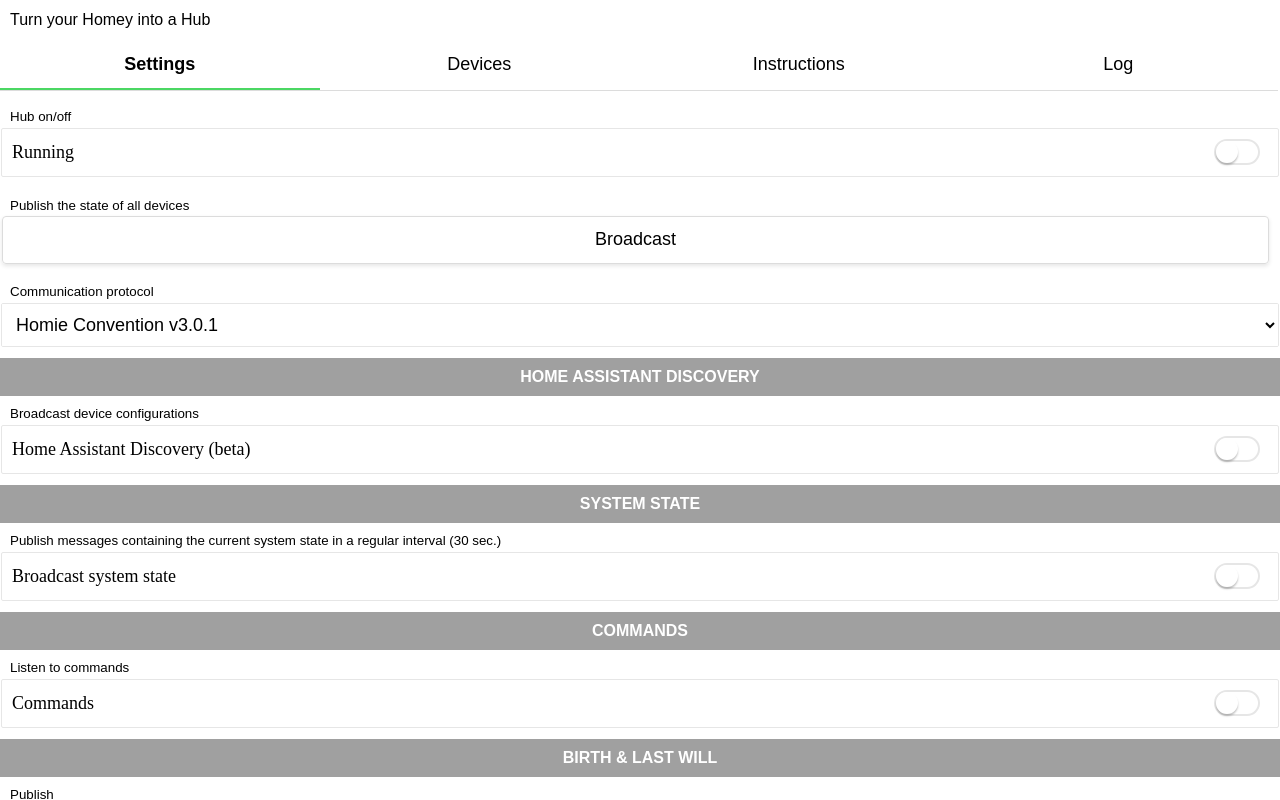
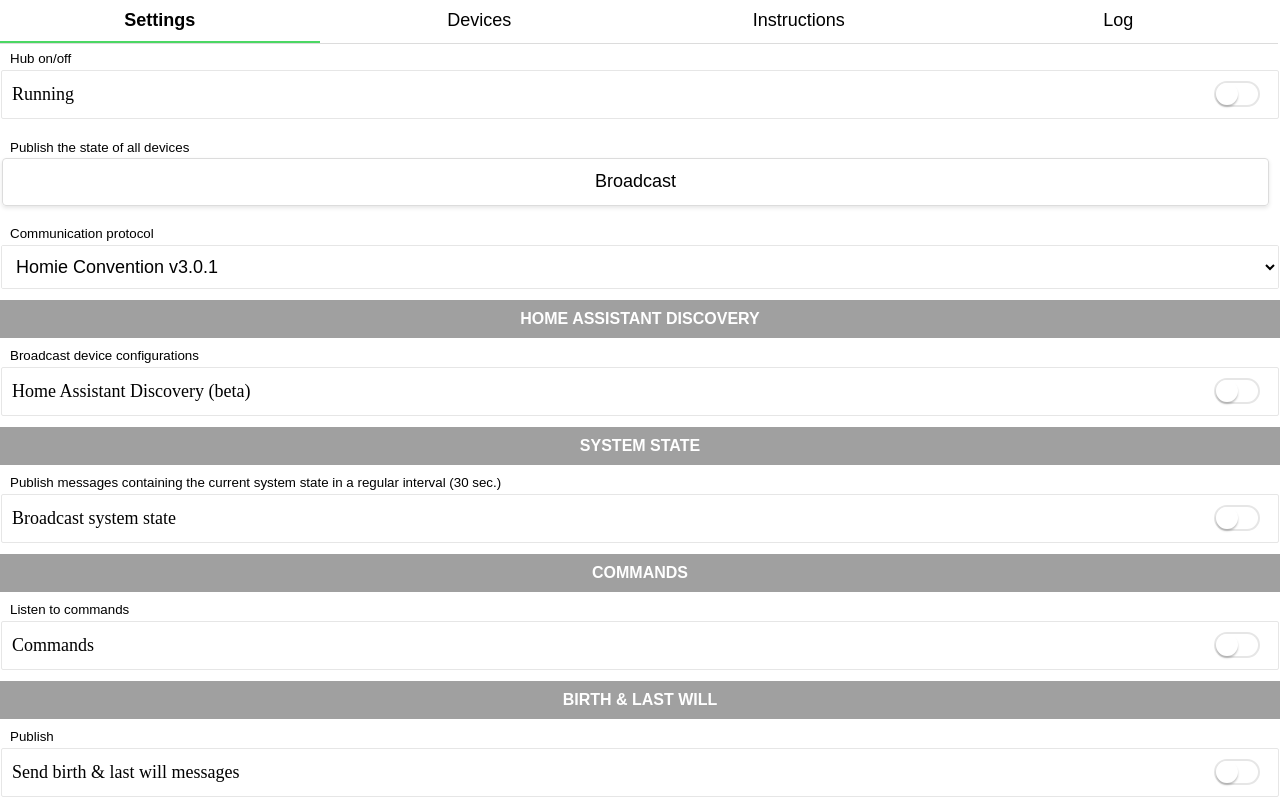
Before and after one commit to harriedegroot/nl.hdg.mqtt, a website: page settings/index.html in a window 1280 px wide. Drawn offline with nearby package versions, Linux system fonts and the light colour scheme.

Commit message:
removed benefit message from top of settings page

```diff
--- a/assets/styles.css
+++ b/assets/styles.css
@@ -73,13 +73,13 @@ ol, ul {
 }
 
 .tabs {
-    height: 50px !important;
+    height: 40px !important;
     border-bottom: 1px solid rgb(220,220,220);
 }
 
 .tab-content {
     position: absolute;
-    top: 91px;
+    top: 41px;
     bottom: 0px;
     width: 100%;
     overflow-y: auto;
--- a/settings/index.html
+++ b/settings/index.html
@@ -15,7 +15,7 @@
 </head>
 <body>
     <div id="app">
-        <p data-i18n="settings.benefit" class="benefit">Turn your Homey into a Hub</p>
+        <!-- <p data-i18n="settings.benefit" class="benefit">Turn your Homey into a Hub</p> -->
 
         <div class="rTable tabs">
             <div class="rTableRow">
@@ -26,7 +26,7 @@
             </div>
         </div>
         <div class="tab-content">
-            <div style="height:8px" class="panel"></div>
+            <!-- <div style="height:8px" class="panel"></div> -->
             <div id="tab1" class="panel">
                 <!--<div data-i18n="tab1.general" class="text-header">-GENERAL-</div>-->
                 <div class="setting">
```
